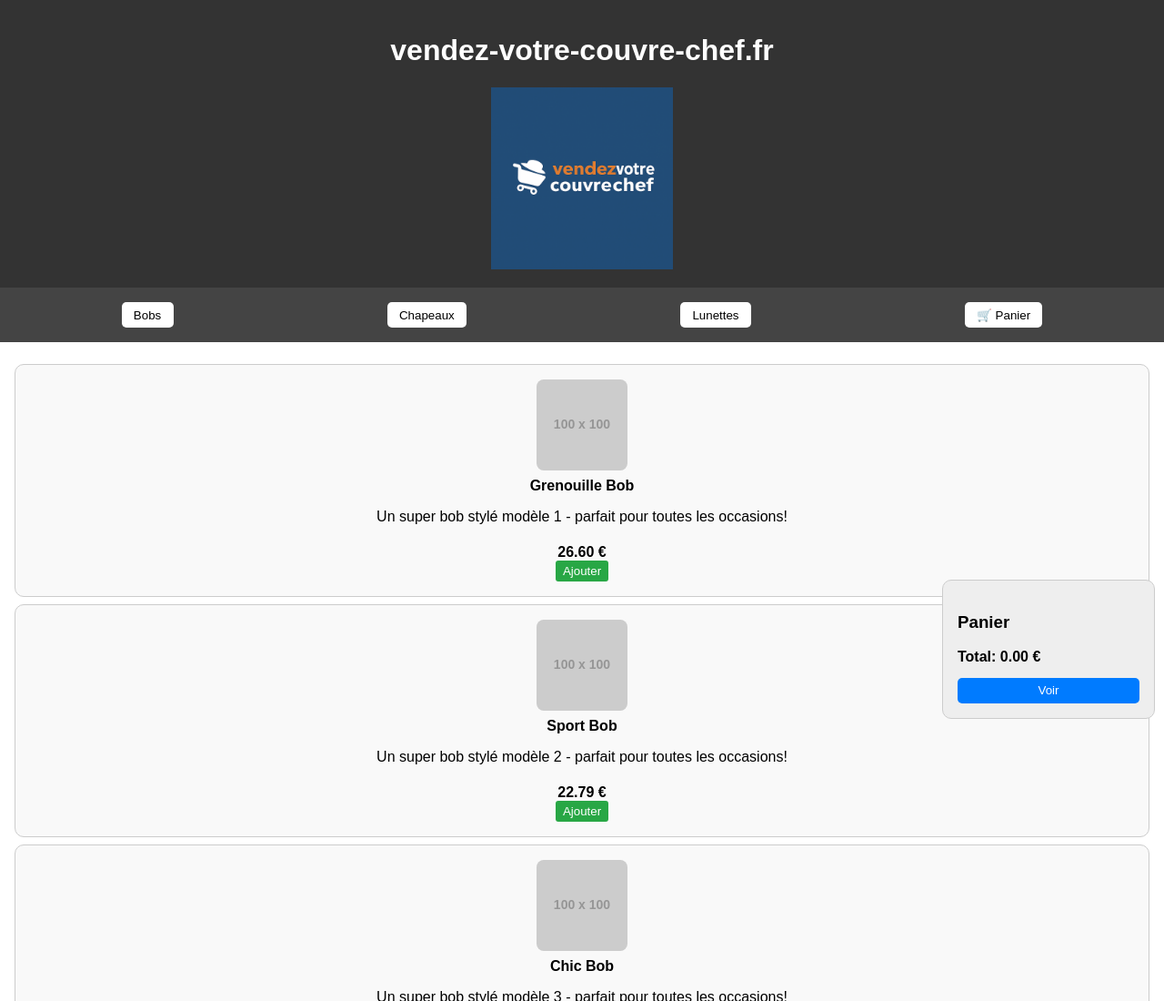
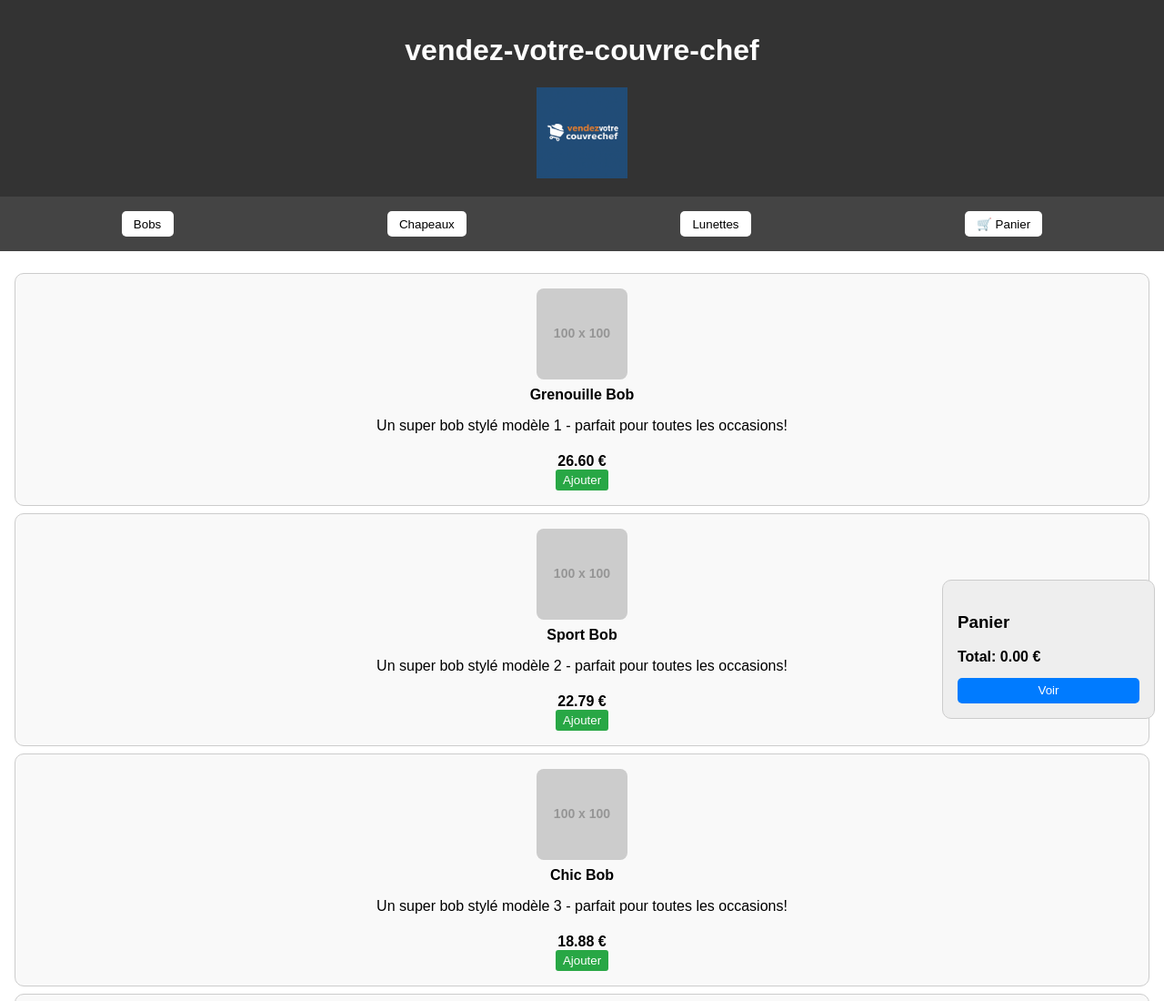
Before and after one commit to diegostrange33/vendez-votre-couvre-chef, a plain HTML site: page index.html in a window 1280 px wide. Shown: the top 1100 px of the page at 91% size. Drawn offline with Linux system fonts and the light colour scheme; placeholder pictures from the web are drawn by us.

Commit message:
Update index.html

```diff
--- a/index.html
+++ b/index.html
@@ -134,8 +134,8 @@
 </head>
 <body>
   <header>
-    <h1>vendez-votre-couvre-chef.fr</h1>
-    <img src="vvcc.png" alt="vvcc" id="image" width="200">
+    <h1>vendez-votre-couvre-chef</h1>
+    <img src="vvcc.png" alt="vvcc" id="image" width="100">
   </header>
 
   <nav>
```
